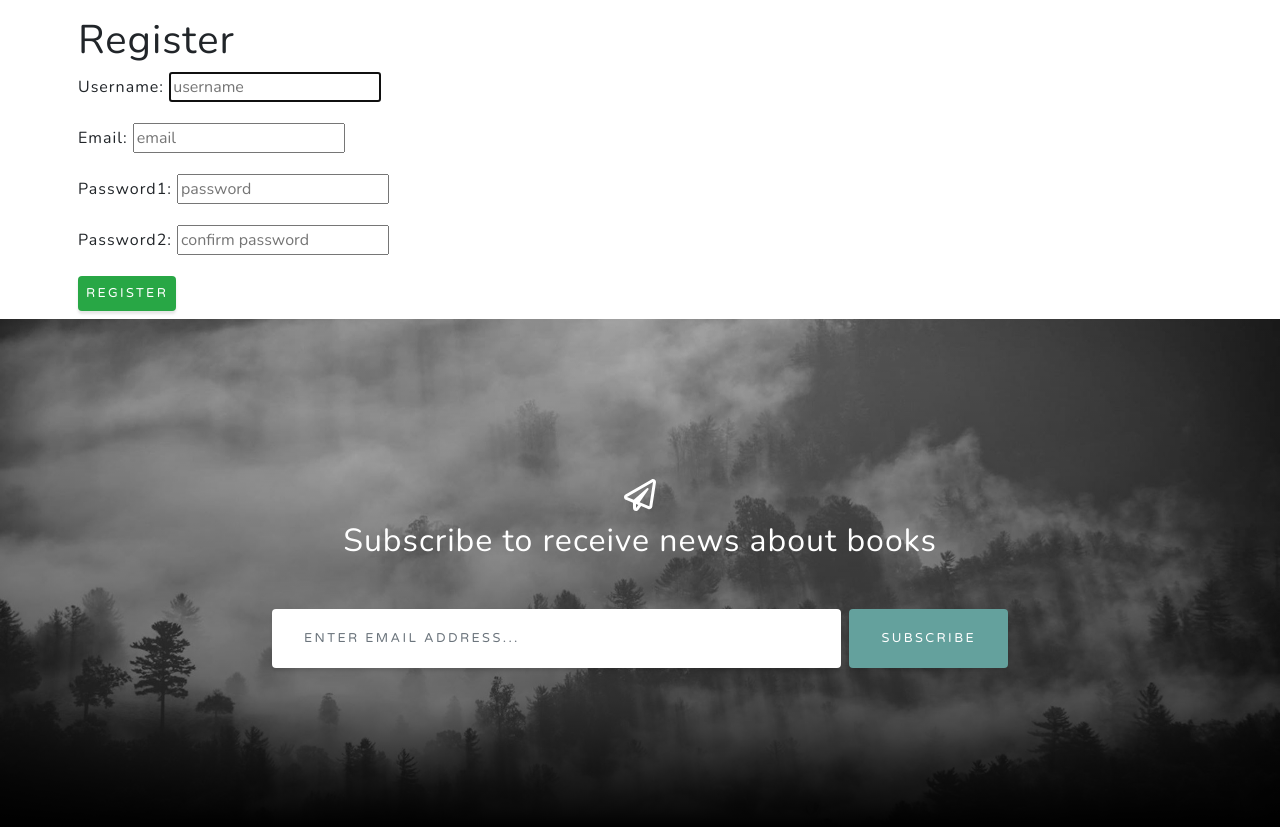
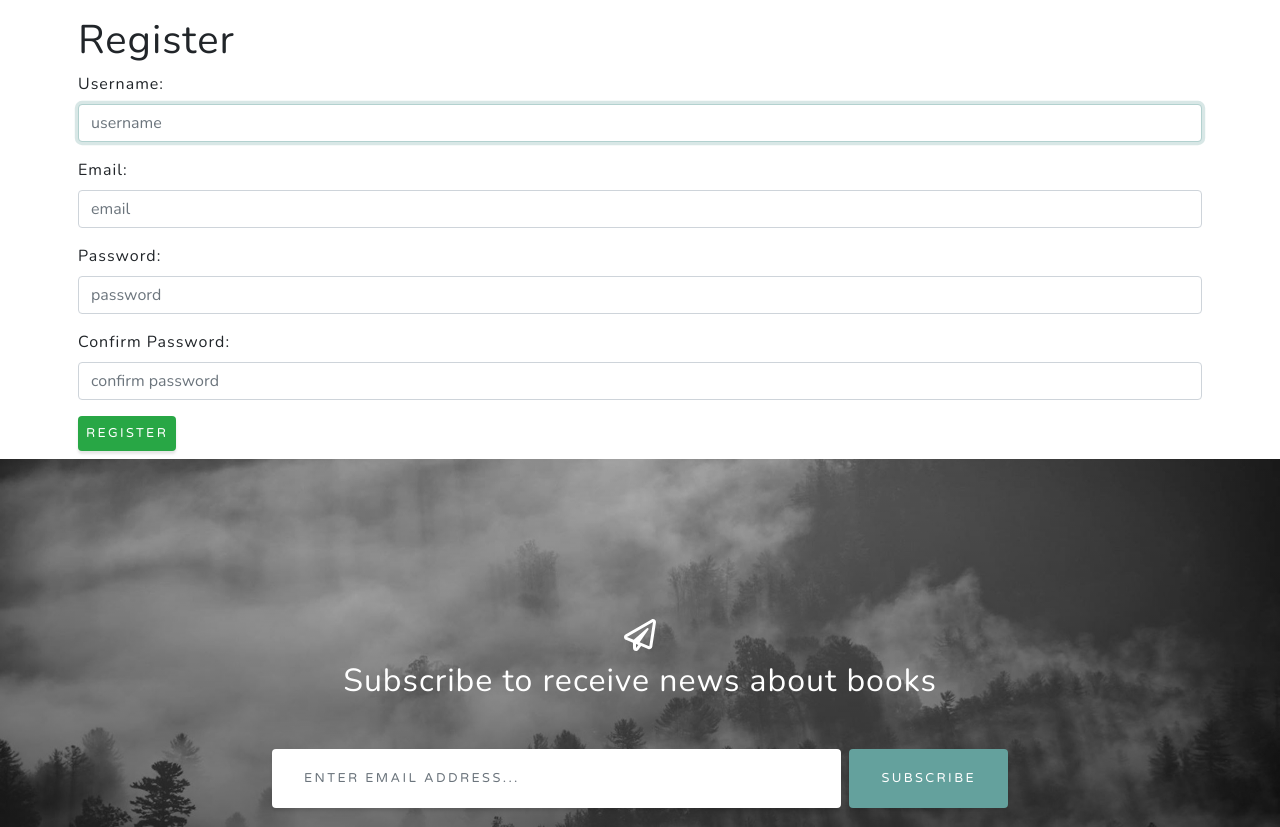
Before and after one commit to faru-5/manbeb, a Django app: page /auth/register in a window 1280 px wide. Shown: the part 88-915 px from the top of the page. Run offline with Django 3.2, Linux system fonts and the light colour scheme; some libraries are stand-ins or nearby versions.

Commit message:
styled forms

```diff
--- a/accounts/templates/auth/register.html
+++ b/accounts/templates/auth/register.html
@@ -9,7 +9,12 @@
         <h1>Register</h1>
         <form method="post">
             {% csrf_token %}
-            {{form.as_p}}
+
+            <p><label for="id_username">Username:</label> <input type="text" name="username" placeholder="username" class="form-control" autofocus required id="id_username"></p>
+            <p><label for="id_email">Email:</label> <input type="email" name="email" placeholder="email" class="form-control" required id="id_email"></p>
+            <p><label for="id_password1">Password:</label> <input type="password" name="password1" placeholder="password" class="form-control" required id="id_password1"></p>
+            <p><label for="id_password2">Confirm Password:</label> <input type="password" name="password2" placeholder="confirm password" class="form-control" required id="id_password2"></p>
+
             <button class="p-2 btn btn-success">Register</button>
         </form>
 
```
Also changed, not shown: accounts/templates/auth/login.html (+7 -1 lines).
